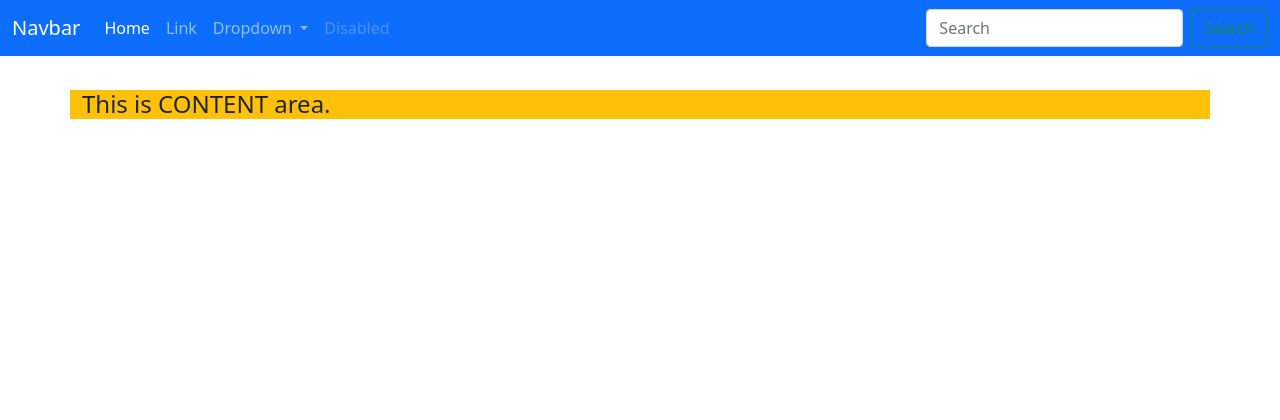
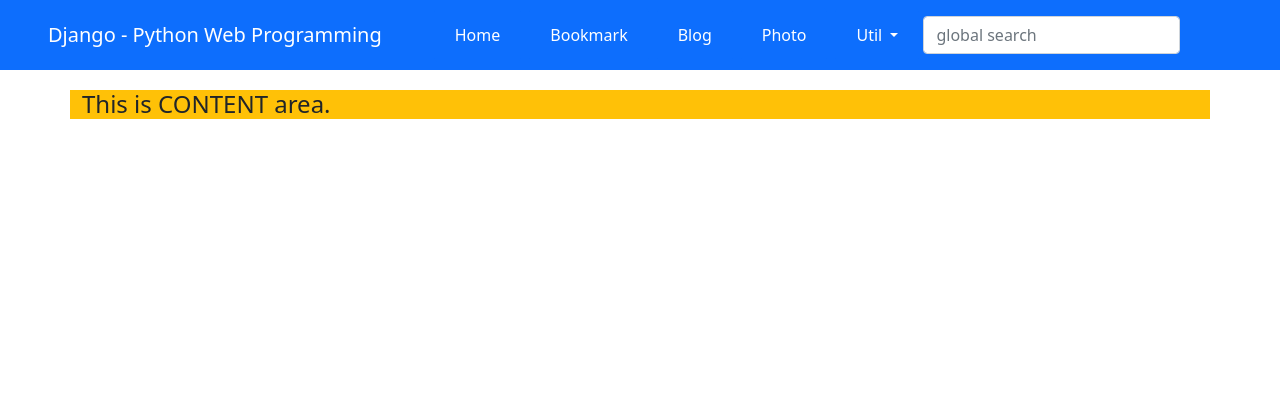
Before and after one commit to inwoo-han/ch99, a Django app: page / in a window 1280 px wide. Shown: the top 420 px of the page. Run offline with Django 3.2, Linux system fonts and the light colour scheme; some libraries are stand-ins or nearby versions.

Commit message:
04-20 장고 base.html 5번까지 씀

```diff
--- /dev/null
+++ b/templates/base.html
@@ -0,0 +1,98 @@
+<!DOCTYPE html>
+<html lang="en">
+<head>
+    <meta charset="UTF-8">
+    <meta http-equiv="X-UA-Compatible" content="IE=edge">
+    <meta name="viewport" content="width=device-width, initial-scale=1">
+
+    <title>{% block title %}Django Web Programming{% endblock %}</title>
+    <link href="https://cdn.jsdelivr.net/npm/bootstrap@5.0.0-beta3/dist/css/bootstrap.min.css" rel="stylesheet">
+    <!--link rel="stylesheet" href="https://stackpath.bootstrapcdn.com/bootstrap/4.3.1/css/bootstrap.min.css"-->
+    {% block extra-style %}{% endblock %}
+</head>
+<body style="padding-top:90px">
+<nav class="navbar navbar-expand-lg navbar-dark bg-primary fixed-top">
+    <span class="navbar-brand mx-5 mb-0 font-weight-bold font-italic">Django - Python Web Programming</span>
+    <button class="navbar-toggler" type="button" data-bs-toggle="collapse" data-bs-target="#navbarSupportedContent" aria-controls="navbarSupportedContent" aria-expanded="false" aria-label="Toggle navigation">
+      <span class="navbar-toggler-icon"></span>
+    </button>
+    <div class="collapse navbar-collapse" id="navbarSupportedContent">
+      <ul class="navbar-nav mr-auto">
+        <li class="nav-item mx-1 btn btn-primary">
+          <a class="nav-link text-white" href="{% url 'home' %}">Home</a>
+        </li>
+        <li class="nav-item mx-1 btn btn-primary">
+          <a class="nav-link text-white" href="{% url 'bookmark:index' %}">Bookmark</a>
+        </li>
+        <li class="nav-item mx-1 btn btn-primary">
+          <a class="nav-link text-white" href="{% url 'blog:index' %}">Blog</a>
+        </li>
+        <li class="nav-item mx-1 btn btn-primary">
+          <a class="nav-link text-white" href="">Photo</a>
+        </li>
+        <li class="nav-item dropdown mx-1 btn btn-primary">
+          <a class="nav-link dropdown-toggle text-white" href="#" data-toggle="dropdown">
+            Util
+          </a>
+          <div class="dropdown-menu">
+            <a class="dropdown-item" href="{% url 'admin:index' %}">Admin</a>
+            <div class="dropdown-divider"></div>
+            <a class="dropdown-item" href="{% url 'blog:post_archive' %}">Archive</a>
+            <a class="dropdown-item" href="">Search</a>
+          </div>
+        </li>
+      </ul>
+      <form class="form-inline my-2" action="" method="post"> {% csrf_token %}
+        <input class="form-control mr-sm-2" type="search" placeholder="global search" name="search_word">
+      </form>
+    </div>
+</nav>
+<!--nav class="navbar navbar-expend-lg navbar-dark bg-primary fixed-top">
+    <a class="navbar-brand" href="#">Navbar</a>
+    <button class="navber-toggler" type="button" data-toggle="collapse" data-target="#navbarSupportedContent">
+        <span class="navber-toggler-icon"></span>
+    </button>
+
+    <div class="collapse navber-collapse" id="navbarSupportedContent">
+        <ul class="navbar-nav mr-auto">
+            <li class="nav-item active">
+                <a class="nav-link" href="#">Home <span class="sr-only">(current)</span></a>
+            </li>
+            <li class="nav-item">
+                <a class="nav-link" href="#">Link</a>
+            </li>
+            <li class="nav-item dropdown">
+                <a class="nav-link dropdown-toggle" href="#" id="navbarDropdown" role="button" data-toggle="dropdown">
+                    Dropdown
+                </a>
+                <div class="dropdown-menu">
+                    <a class="dropdown-item" href="#">Action</a>
+                    <a class="dropdown-item" href="#">Another action</a>
+                    <div class="dropdown-divider"></div>
+                    <a class="dropdown-item" href="#">Something else here</a>
+                </div>
+            </li>
+            <li class="nav-item">
+                <a class="nav-link disabled" href="#" tabindex="-1">Disabled</a>
+            </li>
+        </ul>
+        <form class="form-inline my-2 my-lg-0">
+            <input class="form-control mr-sm-2" type="search" placeholder="Search" >
+            <button class="btn btn-outline-success my-2 my-sm-0" type="submit">Search</button>
+        </form>
+    </div>
+</nav-->
+<div class="container bg-warning">
+    {% block content %}{% endblock %}
+</div>
+
+{% block footer %}{% endblock %}
+
+    <script src="https://code.jquery.com/jquery-3.3.1.slim.min.js"></script>
+    <script src="https://cdnjs.cloudflare.com/ajax/libs/popper.js/1.14.7/umd/popper.min.js"></script>
+    <script src="https://stackpath.bootstarpcdn.com/bootstrap/4.3.1/js/bootstarp.min.js"></script>
+
+{% block extra-script %}{% endblock %}
+
+</body>
+</html>
--- a/templates/home.html
+++ b/templates/home.html
@@ -1,98 +1,12 @@
-<!DOCTYPE html>
-<html lang="ko">
-<head>
-    <meta charset="UTF-8">
-    <meta http-equiv="X-UA-Compatible" content = "IE=edge">
-    <meta name="viewport" content="width=device-width, initial-scale=1">
-    <title>Django Web Programming</title>
-    <!--link rel="stylesheet" href="https://stackpath.bootstrapcdn.com/bootstrap/4.3.1/css/bootstrap.min.css"-->
-    <link href="https://cdn.jsdelivr.net/npm/bootstrap@5.0.0-beta3/dist/css/bootstrap.min.css" rel="stylesheet">
-</head>
+{% extends 'base.html' %}
+{% block title %}home.html{% endblock %}
 
-<body style="padding-top:90px;">
+{% block content %}
+    <h4>This is CONTENT area.</h4>
+{% endblock %}
 
-<!--nav class="navbar navbar-expend-lg navbar-dark bg-primary fixed-top">
-    <a class="navbar-brand" href="#">Navbar</a>
-    <button class="navber-toggler" type="button" data-toggle="collapse" data-target="#navbarSupportedContent">
-        <span class="navber-toggler-icon"></span>
-    </button>
-
-    <div class="collapse navber-collapse" id="navbarSupportedContent">
-        <ul class="navbar-nav mr-auto">
-            <li class="nav-item active">
-                <a class="nav-link" href="#">Home <span class="sr-only">(current)</span></a>
-            </li>
-            <li class="nav-item">
-                <a class="nav-link" href="#">Link</a>
-            </li>
-            <li class="nav-item dropdown">
-                <a class="nav-link dropdown-toggle" href="#" id="navbarDropdown" role="button" data-toggle="dropdown">
-                    Dropdown
-                </a>
-                <div class="dropdown-menu">
-                    <a class="dropdown-item" href="#">Action</a>
-                    <a class="dropdown-item" href="#">Another action</a>
-                    <div class="dropdown-divider"></div>
-                    <a class="dropdown-item" href="#">Something else here</a>
-                </div>
-            </li>
-            <li class="nav-item">
-                <a class="nav-link disabled" href="#" tabindex="-1">Disabled</a>
-            </li>
-        </ul>
-        <form class="form-inline my-2 my-lg-0">
-            <input class="form-control mr-sm-2" type="search" placeholder="Search" >
-            <button class="btn btn-outline-success my-2 my-sm-0" type="submit">Search</button>
-        </form>
-    </div>
-</nav-->
-<nav class="navbar navbar-expand-lg navbar-dark bg-primary fixed-top">
-  <div class="container-fluid">
-    <a class="navbar-brand" href="#">Navbar</a>
-    <button class="navbar-toggler" type="button" data-bs-toggle="collapse" data-bs-target="#navbarSupportedContent" aria-controls="navbarSupportedContent" aria-expanded="false" aria-label="Toggle navigation">
-      <span class="navbar-toggler-icon"></span>
-    </button>
-    <div class="collapse navbar-collapse" id="navbarSupportedContent">
-      <ul class="navbar-nav me-auto mb-2 mb-lg-0">
-        <li class="nav-item">
-          <a class="nav-link active" aria-current="page" href="#">Home</a>
-        </li>
-        <li class="nav-item">
-          <a class="nav-link" href="#">Link</a>
-        </li>
-        <li class="nav-item dropdown">
-          <a class="nav-link dropdown-toggle" href="#" id="navbarDropdown" role="button" data-bs-toggle="dropdown" aria-expanded="false">
-            Dropdown
-          </a>
-          <ul class="dropdown-menu" aria-labelledby="navbarDropdown">
-            <li><a class="dropdown-item" href="#">Action</a></li>
-            <li><a class="dropdown-item" href="#">Another action</a></li>
-            <li><hr class="dropdown-divider"></li>
-            <li><a class="dropdown-item" href="#">Something else here</a></li>
-          </ul>
-        </li>
-        <li class="nav-item">
-          <a class="nav-link disabled" href="#" tabindex="-1" aria-disabled="true">Disabled</a>
-        </li>
-      </ul>
-      <form class="d-flex">
-        <input class="form-control me-2" type="search" placeholder="Search" aria-label="Search">
-        <button class="btn btn-outline-success" type="submit">Search</button>
-      </form>
-    </div>
-  </div>
-</nav>
-
-<div class="container bg-warning">
-    <h4>This is CONTENT area.</h4>
-</div>
-
+{% block footer %}
 <footer class="fixed-bottom bg-info">
     <h4>This is FOOTER area.</h4>
 </footer>
-
-    <script src="https://code.jquery.com/jquery-3.3.1.slim.min.js"></script>
-    <script src="https://cdnjs.cloudflare.com/ajax/libs/popper.js/1.14.7/umd/popper.min.js"></script>
-    <script src="https://stackpath.bootstarpcdn.com/bootstrap/4.3.1/js/bootstarp.min.js"></script>
-</body>
-</html>
+{% endblock %}
```
